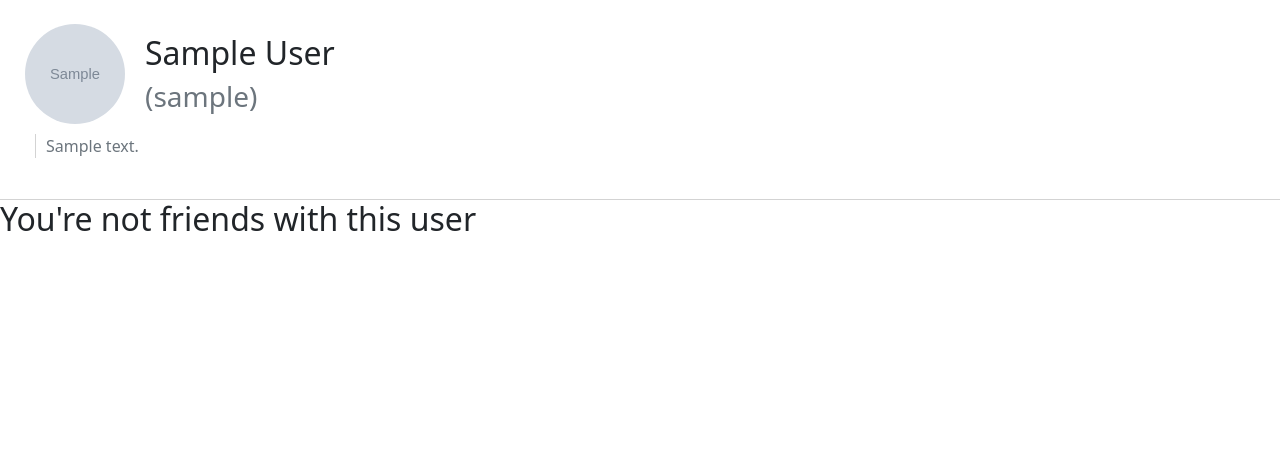
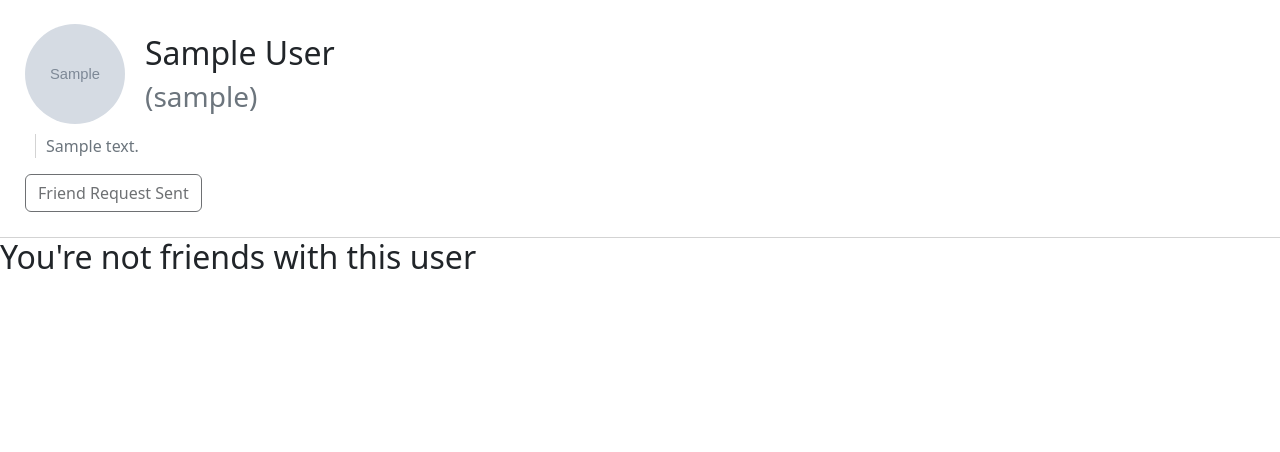
Before and after one commit to ejasquith/mellon, a Django app: template templates/profile.html in a window 1280 px wide. Shown: the part 56-508 px from the top of the page. Run offline with Django 3.2, Linux system fonts and the light colour scheme; the template is opened without the code that fills it: values that come from a table or form of the project are taken from there, others are empty; a user stored in the database is signed in; tables that the repository leaves empty hold one stand-in row (values such as "Sample post"); grey boxes marked "Sample" are stand-in pictures; parts of the project's set-up code (start-up, migrations or seed data) failed here and were passed over; some libraries are stand-ins or nearby versions.

Commit message:
Show when friend request is pending

```diff
--- a/templates/profile.html
+++ b/templates/profile.html
@@ -20,6 +20,8 @@
         </form>
         {% elif not friendship %}
         <button id="add-friend-btn" class="btn btn-purple" data-recipient="{{ user.id }}">Send friend request</button>
+        {% elif friendship.status == 0 %}
+        <button class="btn" disabled>Friend Request Sent</button>
         {% endif %}
     </div>
     {% if friendship and friendship.status == 1 or is_current_user %}
```
